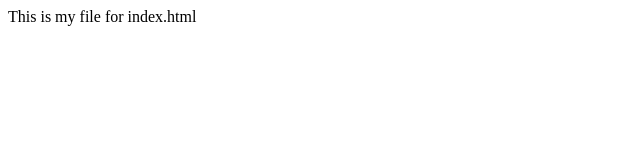
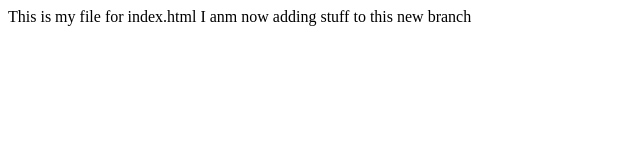
Before and after one commit to AnyiE01/My_Git-_Test, a plain HTML site: page index.html in a window 1280 px wide. Shown: the whole page, without its empty margins (0-640 px from the left). Drawn offline with Linux system fonts and the light colour scheme.

Commit message:
first commit for this branch

```diff
--- a/index.html
+++ b/index.html
@@ -7,5 +7,6 @@
 </head>
 <body>
     This is my file for index.html
+    I anm now adding stuff to this new branch
 </body>
 </html>
```
Also changed, not shown: login.css (added), login.html (added), login.js (added).
